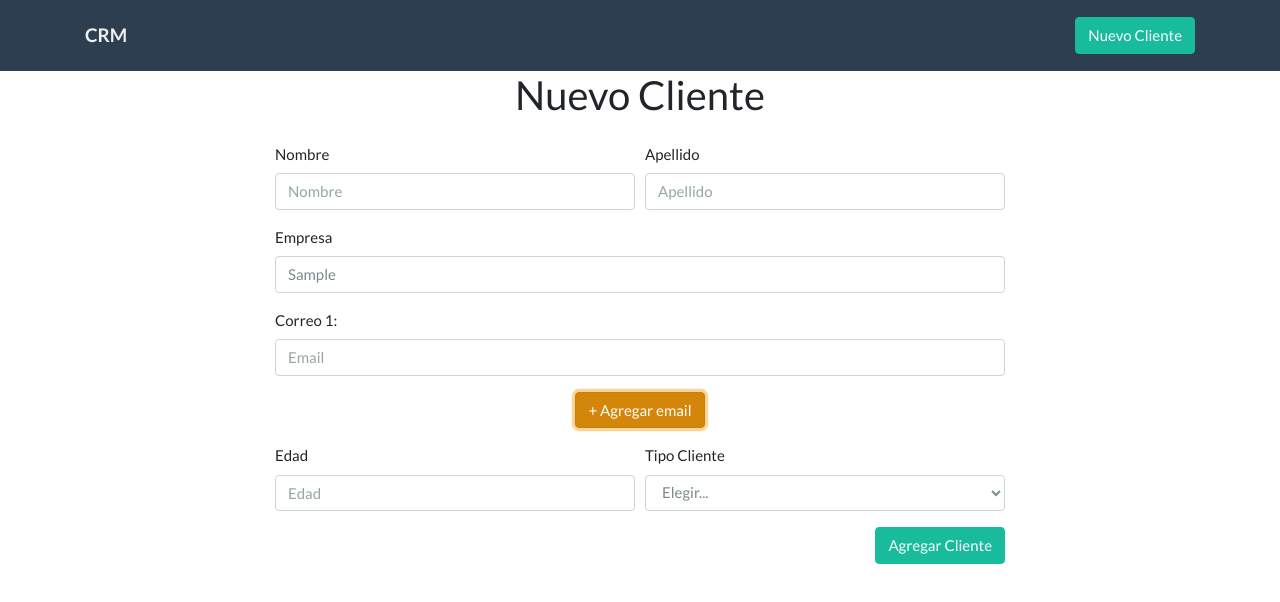
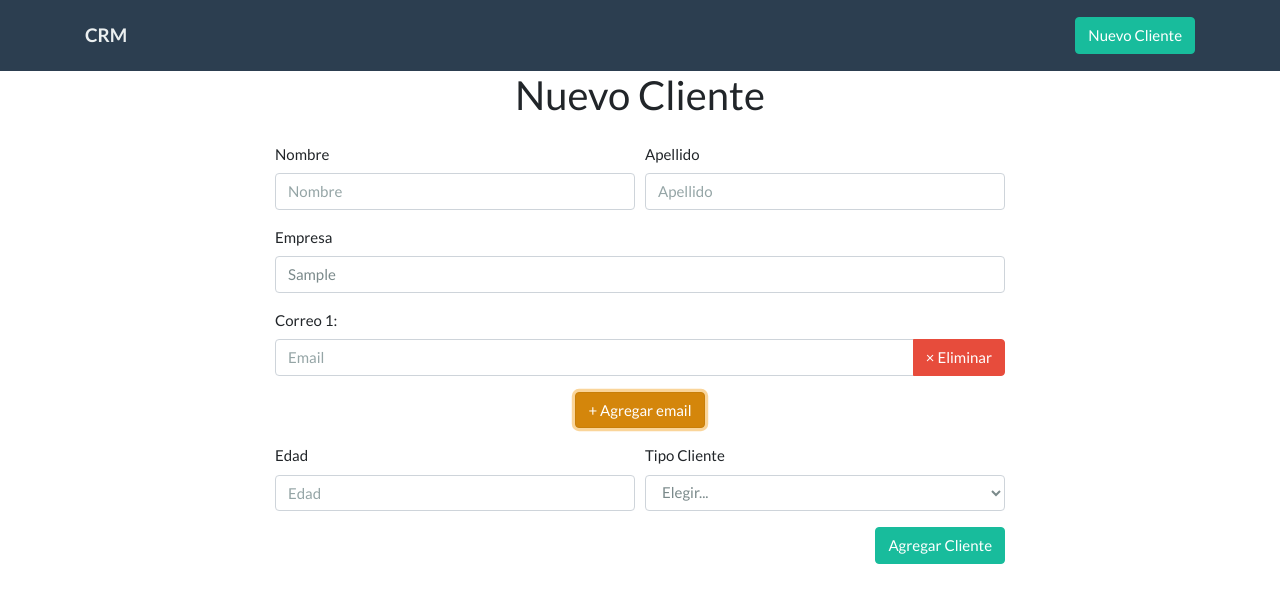
Before and after one commit to zesaru/express-graphql, a React (Create React App) app in the folder cliente/: page /cliente/nuevo in a window 1280 px wide. Both pictures are taken after typing "Sample" into the empty fields and a click on the button "+ Agregar email". Shown: the top 602 px of the page. Built offline with nearby package versions, Linux system fonts and the light colour scheme.

Commit message:
eliminando inputs con un boton

```diff
--- a/cliente/src/componentes/NuevoCliente.js
+++ b/cliente/src/componentes/NuevoCliente.js
@@ -19,6 +19,12 @@ class NuevoCliente extends Component {
   nuevoCampo = () => {
     this.setState({
       emails: this.state.emails.concat([{ email: "" }])
+    });
+  };
+
+  quitarCampo = i => () => {
+    this.setState({
+      emails: this.state.emails.filter((email, index) => i !== index)
     });
   };
   render() {
@@ -133,11 +139,23 @@ class NuevoCliente extends Component {
                   {this.state.emails.map((input, index) => (
                     <div key={index} className="form-group col-md-12">
                       <label>Correo {index + 1}:</label>
-                      <input
-                        type="mail"
-                        placeholder="Email"
-                        className="form-control"
-                      />
+                      <div className="input-group">
+                        <input
+                          type="mail"
+                          placeholder="Email"
+                          className="form-control"
+                        />
+
+                        <div className="input-group-append">
+                          <button
+                            onClick={this.quitarCampo(index)}
+                            type="button"
+                            className="btn btn-danger"
+                          >
+                            &times; Eliminar
+                          </button>
+                        </div>
+                      </div>
                     </div>
                   ))}
 
```
